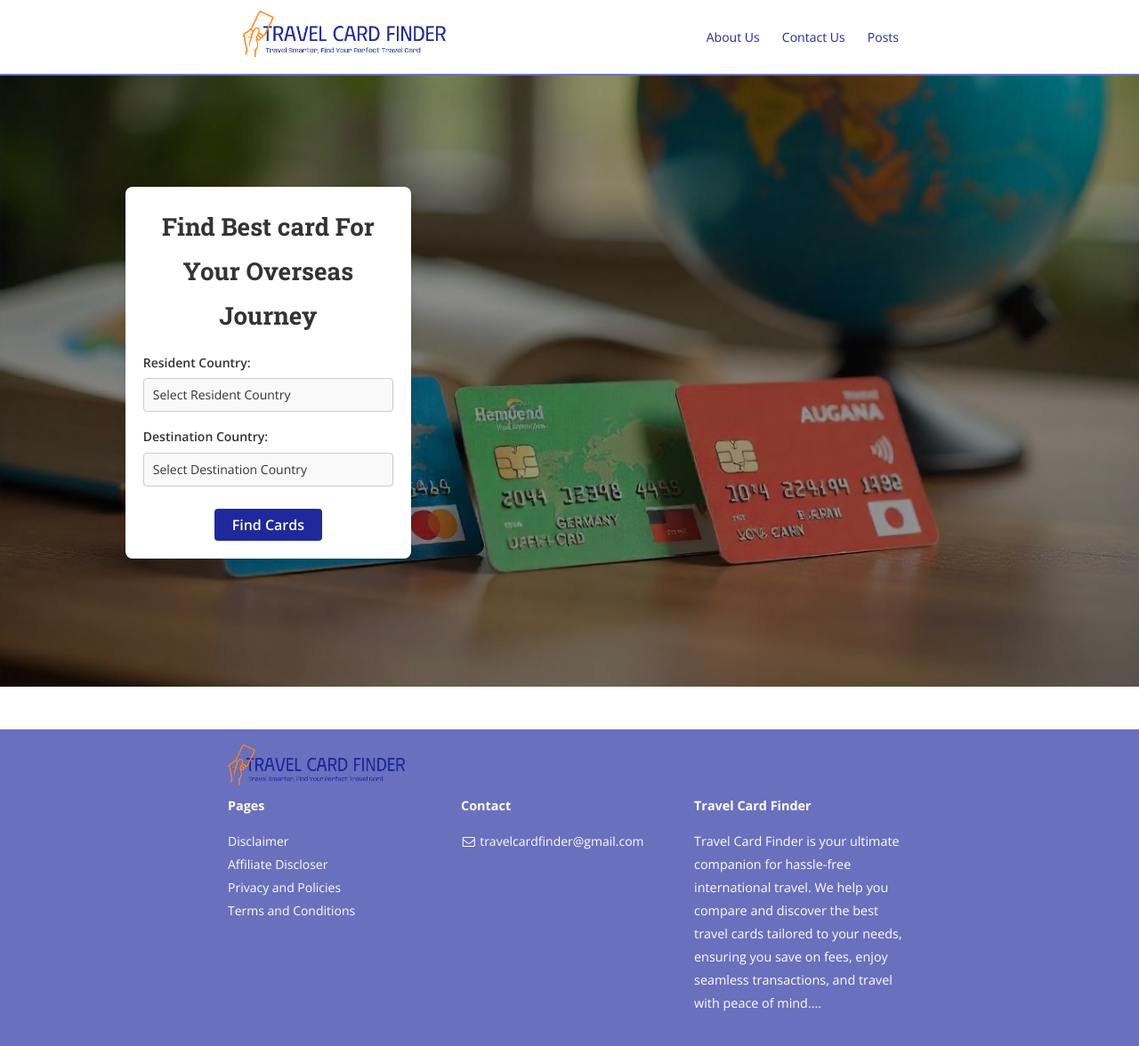
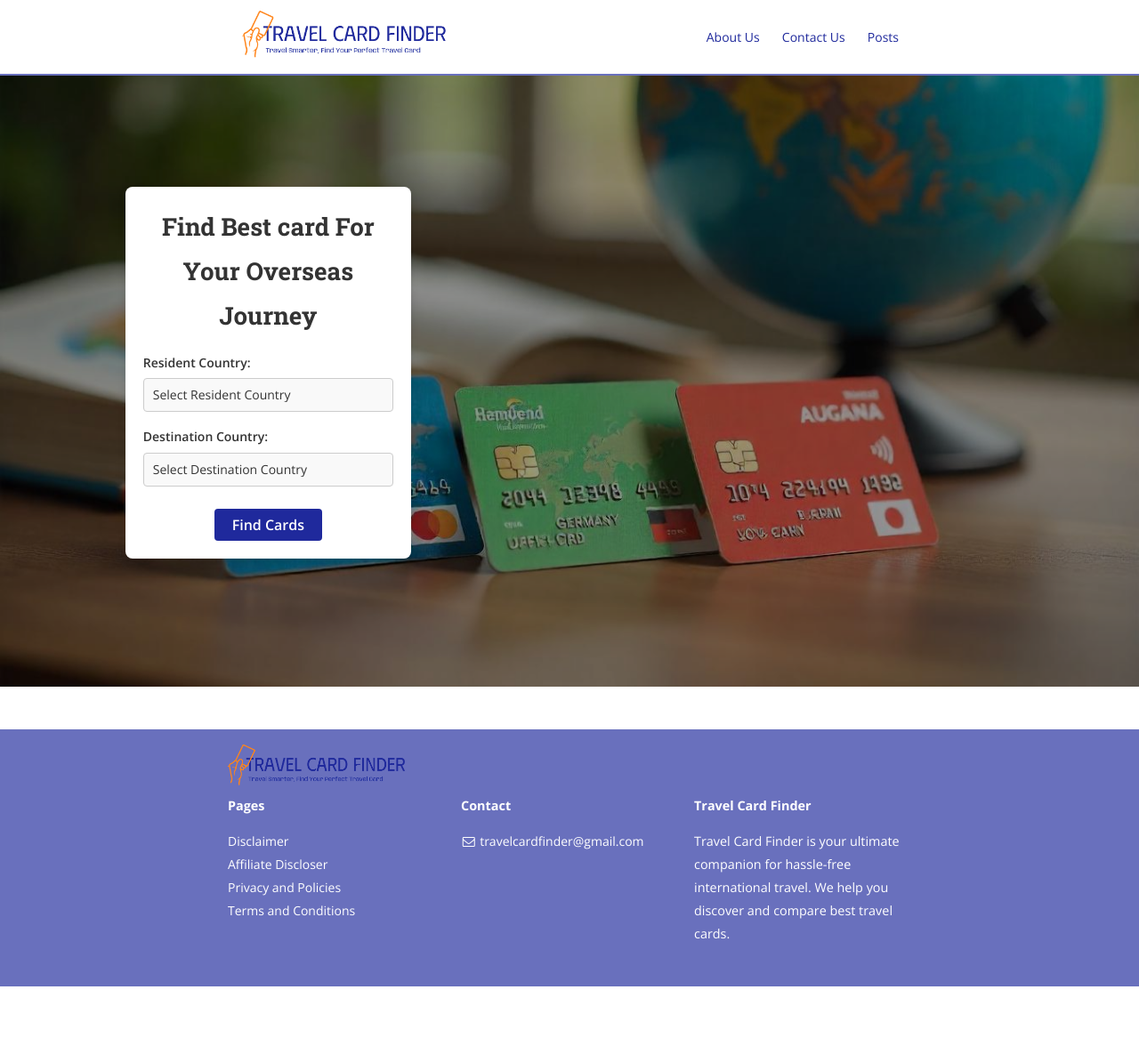
Before and after one commit to TravelCardFinder/TravelCardFinder.github.io, a Jekyll site: the page built from index.html, in a window 1280 px wide and 1187 px high. Shown: the top 1176 px of the window at 89% size. Built offline with Jekyll 4.4.1, drawn with Linux system fonts in a browser that asks for light colours; nearby versions of some CDN libraries.

```diff
--- a/_config.yml
+++ b/_config.yml
@@ -9,21 +9,19 @@ exclude:
   - "/vendor/"
 
 # Site settings
-title: TravelCardFinder
+title: Travel Smarter, Find Your Perfect Travel Card
 subtitle: "Travel Smarter, Spend Better – Find Your Perfect Travel Card!"
 email: travelcardfinder@gmail.com
 name: TravelCardFinder
 description: >
   Travel Card Finder is your ultimate companion for hassle-free international travel.
-  We help you compare and discover the best travel cards tailored to your needs,
-  ensuring you save on fees, enjoy seamless transactions, and travel with peace of mind.
-  From multi-currency options to rewards programs, we’ve got everything covered
-  so you can focus on exploring the world.
+  We help you discover and compare best travel cards.
+
 # Base URL of site (i.e. /blog). It should always start with a slash,
 # and never end with a slash. Set it to a blank value if hosting at the
 # root of your server.
 baseurl: "" # the subpath of your site, e.g. /blog/
-url: "" # the base hostname & protocol for your site
+url: "https://travelcardfinder.github.io/" # the base hostname & protocol for your site
 cover: "/assets/header_image.jpg"
 logo: "/assets/travel-card-finder-high-resolution-logo-transparent.png"
 
--- a/_includes/head.html
+++ b/_includes/head.html
@@ -3,7 +3,7 @@
   <meta http-equiv="X-UA-Compatible" content="IE=edge">
   <meta name="viewport" content="width=device-width, initial-scale=1">
 
-  <title>{% if page.title %}{{ page.title }}{% else %}TravelCardFinder{% endif %}</title>
+  <title>{% if page.title %}{{ page.title }}{% else %}{{ site.title }}{% endif %}</title>
   <meta name="description" content="{% if page.excerpt %}{{ page.excerpt | strip_html | strip_newlines | truncate: 160 }}{% else %}{{ site.description }}{% endif %}">
   {% if site.name %}
   <meta name="author" content="{{ site.name }}">
--- a/_includes/header.html
+++ b/_includes/header.html
@@ -1,6 +1,6 @@
 <header class="navigation" role="banner">
   <div class="navigation-wrapper">
-    <a href="{{ site.baseurl }}/" class="logo">
+    <a href="https://travelcardfinder.github.io" class="logo">
       {% if site.logo %}
       <img src="{{ site.logo | prepend: site.baseurl }}" alt="{{ site.title }}">
       {% else %}
```
